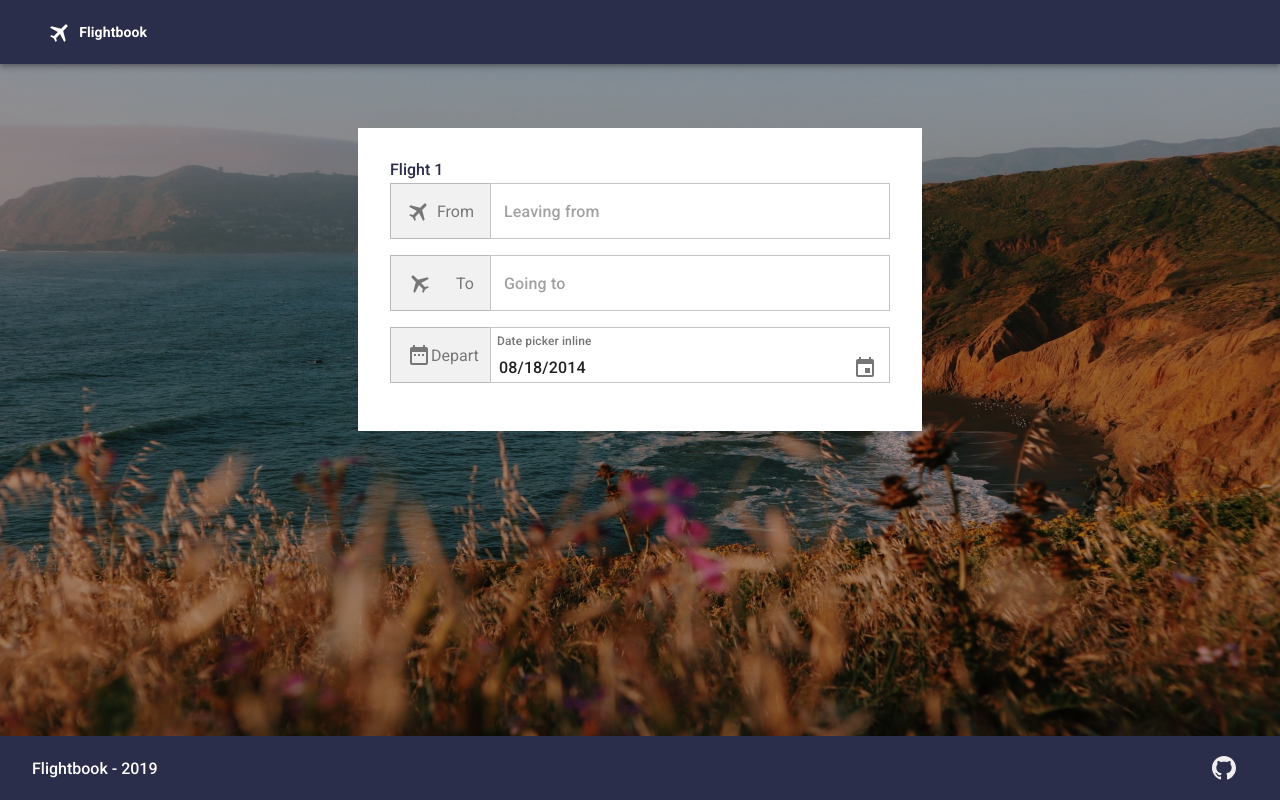
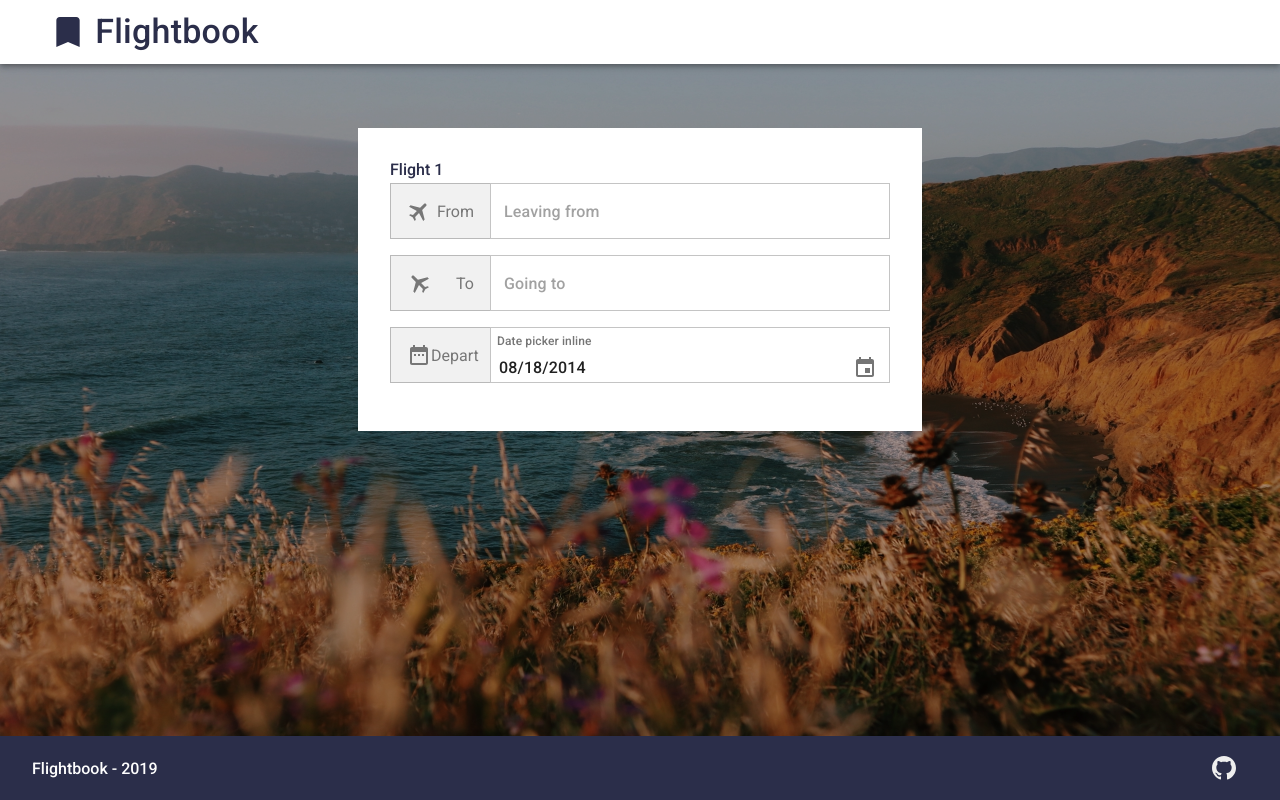
Before and after one commit to ericellb/flightbook, a React (Create React App) app in the folder client/: page / in a window 1280 px wide. Built offline with nearby package versions, Linux system fonts and the light colour scheme.

Commit message:
Changed up header

```diff
--- a/client/src/components/App/index.tsx
+++ b/client/src/components/App/index.tsx
@@ -33,7 +33,7 @@ export const theme = createMuiTheme({
     },
     MuiAppBar: {
       colorPrimary: {
-        backgroundColor: "#2b2e4a"
+        backgroundColor: "#fff"
       }
     }
   },
--- a/client/src/components/Header/index.tsx
+++ b/client/src/components/Header/index.tsx
@@ -6,7 +6,7 @@ import {
   makeStyles,
   Container
 } from "@material-ui/core";
-import { OfflineBolt, AirplanemodeActive } from "@material-ui/icons";
+import { OfflineBolt, AirplanemodeActive, Bookmark } from "@material-ui/icons";
 
 const useStyles = makeStyles(theme => ({
   root: {
@@ -16,7 +16,8 @@ const useStyles = makeStyles(theme => ({
     marginRight: theme.spacing(2)
   },
   title: {
-    flexGrow: 1
+    flexGrow: 1,
+    color: "#2b2e4a"
   },
   flex: {
     display: "flex",
@@ -24,10 +25,8 @@ const useStyles = makeStyles(theme => ({
   },
   icon: {
     marginRight: "0.3em",
-    transform: "rotate(45deg)"
-  },
-  responsiveText: {
-    fontSize: "14px"
+    height: "100%",
+    width: "40px"
   }
 }));
 
@@ -39,12 +38,10 @@ export default function Header() {
       <Container>
         <Toolbar>
           <Typography
-            variant="h6"
-            className={
-              classes.title + " " + classes.flex + " " + classes.responsiveText
-            }
+            variant="h4"
+            className={classes.title + " " + classes.flex}
           >
-            <AirplanemodeActive className={classes.icon} /> Flightbook
+            <Bookmark className={classes.icon} /> Flightbook
           </Typography>
         </Toolbar>
       </Container>
```
